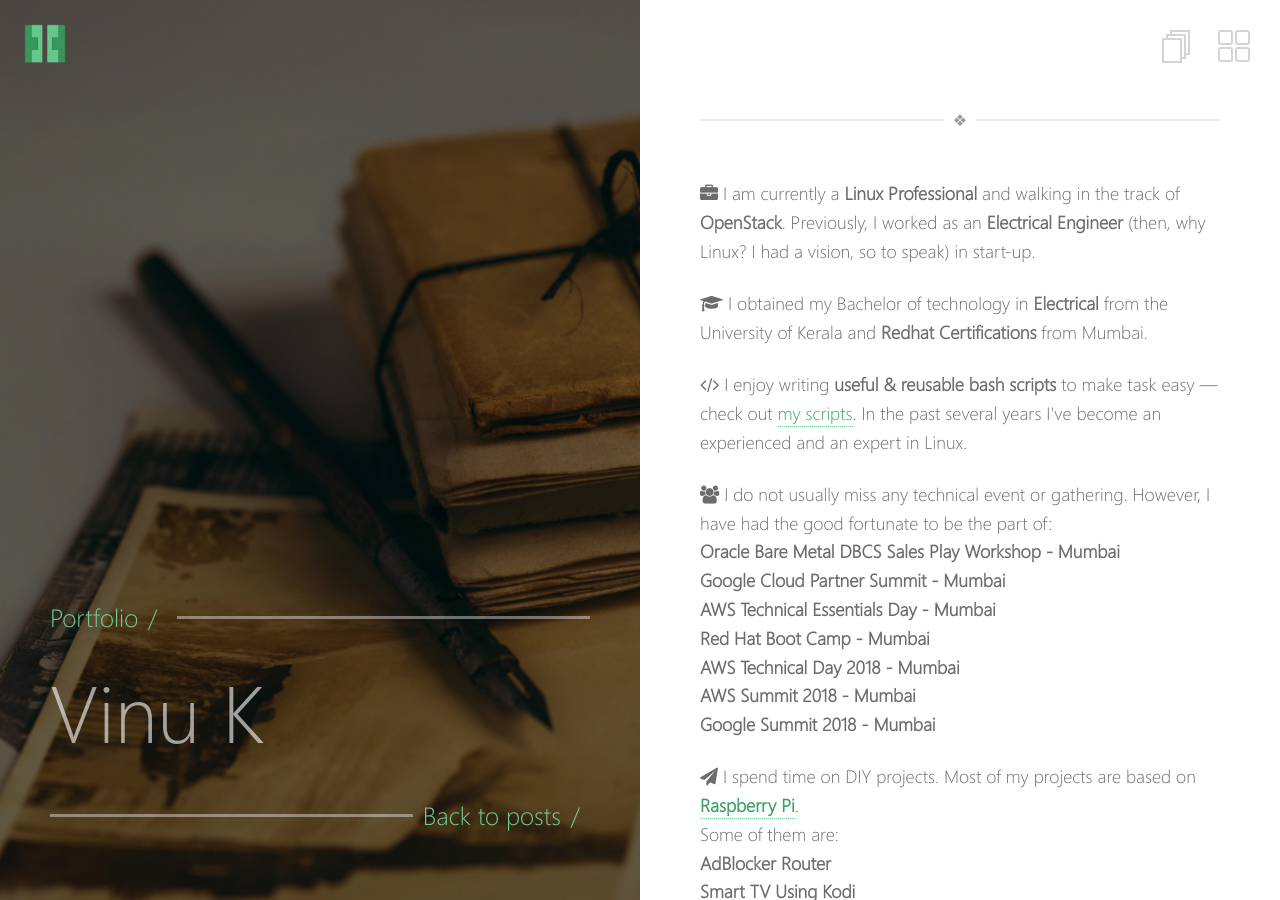
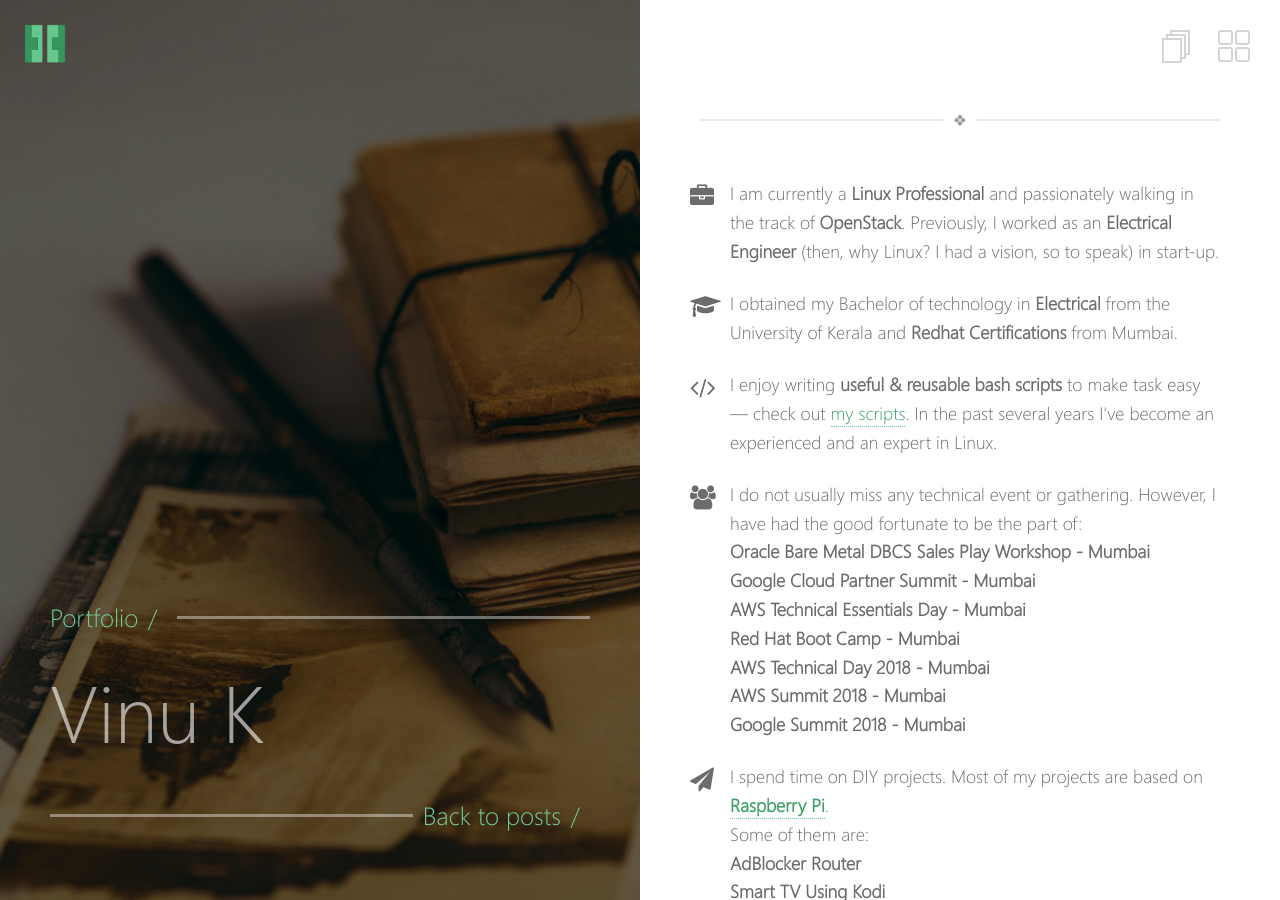
Before and after one commit to kevydotvinu/gnulinuxmate.com, a Jekyll site: the page built from portfolio.md, in a window 1280 px wide. Built offline with Jekyll 4.4.1, drawn with Linux system fonts in a browser that asks for light colours.

Commit message:
added css

```diff
--- /dev/null
+++ b/assets/css/portfolio.css
@@ -0,0 +1,19 @@
+#portfolio-section {
+  font-size: 19px;
+}
+
+.portfolio-text {
+  position: relative;
+  margin-left: 30px;
+}
+
+.portfolio-icon {
+  font-size: 24px;
+  position: absolute;
+  left: -40px;
+  margin-top: 5px;
+}
+
+#portfolio-section p:last-child {
+  margin-bottom: 0;
+}
--- a/portfolio.md
+++ b/portfolio.md
@@ -2,15 +2,16 @@
 layout: portfolio
 title: Vinu K
 subtitle: "An avid fan of Linux and open-source enthusiast"
-css: /css/portfolio.css
+css: /assets/css/portfolio.css
 image: /images/portfolio.jpg
 ---
 
+<link href="/assets/css/portfolio.css" rel="stylesheet"/>
 <div id="portfolio-section">
 
 <p class="portfolio-text">
 <span class="fa fa-briefcase portfolio-icon"></span>
-I am currently a <strong>Linux Professional</strong> and walking in the track of <strong>OpenStack</strong>. Previously, I worked as an <strong>Electrical Engineer</strong> (then, why Linux? I had a vision, so to speak) in start-up.
+I am currently a <strong>Linux Professional</strong> and passionately walking in the track of <strong>OpenStack</strong>. Previously, I worked as an <strong>Electrical Engineer</strong> (then, why Linux? I had a vision, so to speak) in start-up.
 </p>
 
 <p class="portfolio-text">
```
Also changed, not shown: 1 other file.
